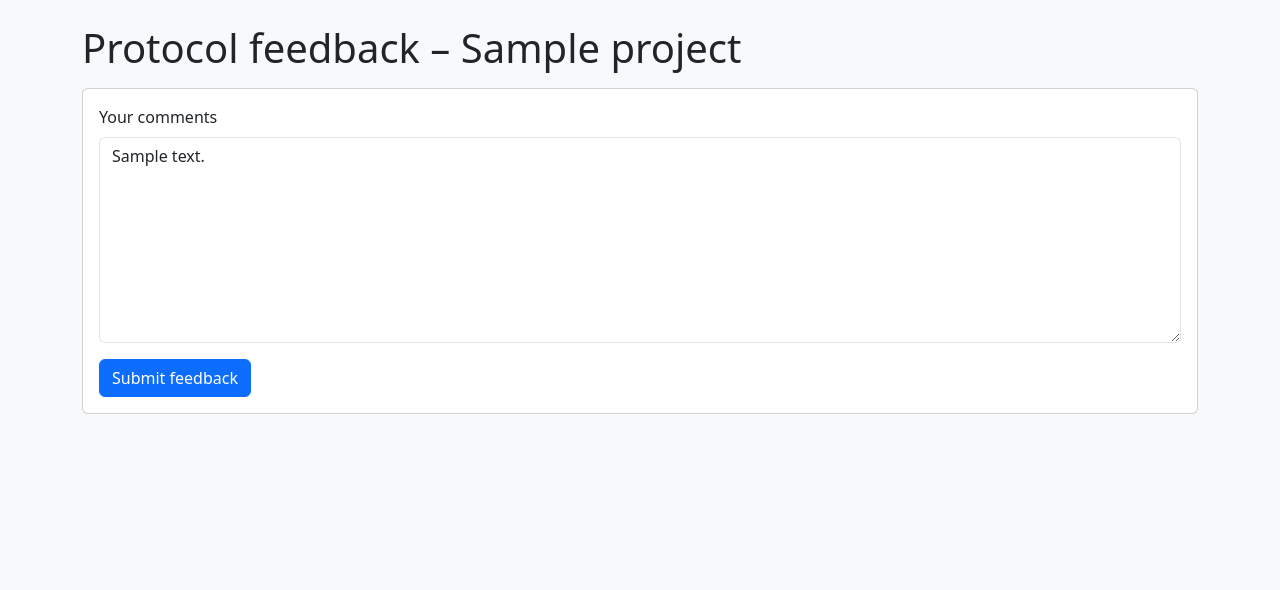
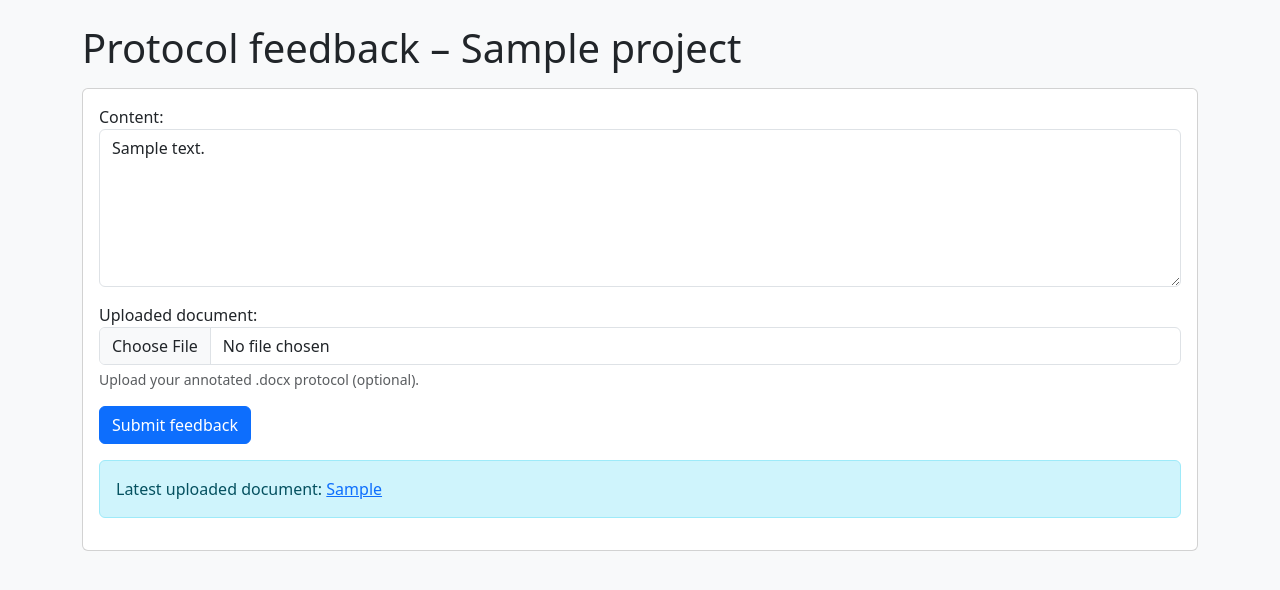
Before and after one commit to CEConservationEvidence/CE-Synopsis-Portal, a Django app: page /advisory/protocol/feedback/00000000-0000-0000-0000-000000000001/ in a window 1280 px wide. Shown: the part 56-646 px from the top of the page. Run offline with Django 5.2, Linux system fonts and the light colour scheme; tables that the repository leaves empty hold one stand-in row (values such as "Sample post"); parts of the project's set-up code (start-up, migrations or seed data) failed here and were passed over.

Commit message:
Add protocol feedback document upload feature
Introduces the ability for advisory board members to upload annotated .docx protocol documents as part of their feedback (CORE REQUIREMENT). Updates models, forms, views, and templates to support file uploads, display uploaded documents, and show feedback status in the advisory board list. Also adds protocol metadata fields to ProtocolFeedback and improves feedback handling in the UI.

```diff
--- a/src/synopsis/forms.py
+++ b/src/synopsis/forms.py
@@ -1,5 +1,6 @@
 from django import forms
 from django.contrib.auth.models import User
+from django.core.validators import FileExtensionValidator
 from .models import (
     AdvisoryBoardMember,
     Funder,
@@ -222,3 +223,18 @@ class ParticipationConfirmForm(forms.Form):
             }
         ),
     )
+
+
+class ProtocolFeedbackForm(forms.Form):
+    content = forms.CharField(
+        required=False,
+        widget=forms.Textarea(
+            attrs={"class": "form-control", "rows": 6, "placeholder": "Share your comments here"}
+        ),
+    )
+    uploaded_document = forms.FileField(
+        required=False,
+        widget=forms.ClearableFileInput(attrs={"class": "form-control"}),
+        validators=[FileExtensionValidator(["docx"])],
+        help_text="Upload your annotated .docx protocol (optional).",
+    )
--- a/src/synopsis/models.py
+++ b/src/synopsis/models.py
@@ -330,6 +330,10 @@ class AdvisoryBoardMember(models.Model):
     def __str__(self):
         return f"{self.first_name} {self.last_name or ''} ({self.email})"
 
+    @property
+    def latest_protocol_feedback(self):
+        return self.protocol_feedback.order_by("-submitted_at", "-created_at").first()
+
 
 class AdvisoryBoardInvitation(models.Model):
     """Simply tracks invitations sent to advisory board members for a project."""
@@ -382,6 +386,14 @@ class ProtocolFeedback(models.Model):
     content = models.TextField(blank=True)
     submitted_at = models.DateTimeField(null=True, blank=True)
     created_at = models.DateTimeField(default=timezone.now, editable=False)
+    uploaded_document = models.FileField(
+        upload_to="protocol_feedback_uploads/",
+        null=True,
+        blank=True,
+    )
+    protocol_document_name = models.CharField(max_length=255, blank=True)
+    protocol_document_last_updated = models.DateTimeField(null=True, blank=True)
+    protocol_stage_snapshot = models.CharField(max_length=20, blank=True)
 
     class Meta:
         ordering = ["-submitted_at", "-created_at"]
@@ -389,3 +401,9 @@ class ProtocolFeedback(models.Model):
     def __str__(self):
         who = self.member or self.email or "anonymous"
         return f"Feedback for {self.project.title} by {who}"
+
+
+    def latest_document_label(self) -> str:
+        if self.uploaded_document:
+            return self.uploaded_document.name.rsplit("/", 1)[-1]
+        return ""
--- a/src/synopsis/views.py
+++ b/src/synopsis/views.py
@@ -25,6 +25,7 @@ from .forms import (
     ReminderScheduleForm,
     ProtocolReminderScheduleForm,
     ParticipationConfirmForm,
+    ProtocolFeedbackForm,
 )
 from .models import (
     Project,
@@ -75,6 +76,25 @@ def _funder_contact_label(first: str | None, last: str | None) -> str:
     return " ".join(parts) if parts else "—"
 
 
+def _create_protocol_feedback(project, member=None, email=None, invitation=None):
+    proto = getattr(project, "protocol", None)
+    kwargs = {
+        "project": project,
+        "member": member,
+        "email": email or (member.email if member else ""),
+        "invitation": invitation,
+    }
+    if proto:
+        kwargs.update(
+            {
+                "protocol_document_name": getattr(proto.document, "name", ""),
+                "protocol_document_last_updated": proto.last_updated,
+                "protocol_stage_snapshot": proto.stage,
+            }
+        )
+    return ProtocolFeedback.objects.create(**kwargs)
+
+
 def _advisory_board_context(
     project,
     *,
@@ -82,10 +102,16 @@ def _advisory_board_context(
     reminder_form=None,
     protocol_form=None,
 ):
-    members = project.advisory_board_members.order_by("last_name", "first_name")
-    accepted_members = members.filter(response="Y")
-    declined_members = members.filter(response="N")
-    pending_members = members.exclude(response__in=["Y", "N"])
+    members_qs = project.advisory_board_members.prefetch_related(
+        "protocol_feedback"
+    ).order_by("last_name", "first_name")
+    accepted_members = list(members_qs.filter(response="Y"))
+    declined_members = list(members_qs.filter(response="N"))
+    pending_members = list(members_qs.exclude(response__in=["Y", "N"]))
+
+    for collection in (accepted_members, declined_members, pending_members):
+        for member in collection:
+            member.latest_feedback = member.latest_protocol_feedback
 
     direct_invites = project.invitations.filter(member__isnull=True).order_by(
         "-created_at"
@@ -1472,9 +1498,7 @@ def advisory_send_protocol_compose_all(request, project_id):
             message_body = form.cleaned_data.get("message") or ""
             sent = 0
             for m in members:
-                fb = ProtocolFeedback.objects.create(
-                    project=project, member=m, email=m.email
-                )
+                fb = _create_protocol_feedback(project, member=m, email=m.email)
                 feedback_url = request.build_absolute_uri(
                     reverse("synopsis:protocol_feedback", args=[str(fb.token)])
                 )
@@ -1540,9 +1564,7 @@ def advisory_send_protocol_compose_member(request, project_id, member_id):
         if form.is_valid():
             content = form.cleaned_data["content"]
             message_body = form.cleaned_data.get("message") or ""
-            fb = ProtocolFeedback.objects.create(
-                project=project, member=m, email=m.email
-            )
+            fb = _create_protocol_feedback(project, member=m, email=m.email)
             feedback_url = request.build_absolute_uri(
                 reverse("synopsis:protocol_feedback", args=[str(fb.token)])
             )
@@ -1592,23 +1614,50 @@ def advisory_send_protocol_compose_member(request, project_id, member_id):
 
 def protocol_feedback(request, token):
     fb = get_object_or_404(ProtocolFeedback, token=token)
+    member = fb.member
+    if member and member.response == "N":
+        return render(
+            request,
+            "synopsis/protocol_feedback_thanks.html",
+            {
+                "project": fb.project,
+                "error": "This link is no longer available because you declined the invitation.",
+            },
+        )
+
     if request.method == "POST":
-        content = (request.POST.get("content") or "").strip()
-        if not content:
-            messages.error(request, "Please enter your comments.")
-        else:
-            fb.content = content
-            fb.submitted_at = timezone.now()
-            fb.save(update_fields=["content", "submitted_at"])
+        form = ProtocolFeedbackForm(request.POST, request.FILES)
+        if form.is_valid():
+            content = form.cleaned_data["content"].strip()
+            uploaded_doc = form.cleaned_data["uploaded_document"]
+            updates = []
+            if content:
+                fb.content = content
+                updates.append("content")
+            if uploaded_doc:
+                fb.uploaded_document = uploaded_doc
+                updates.append("uploaded_document")
+            if updates:
+                fb.submitted_at = timezone.now()
+                updates.append("submitted_at")
+                fb.save(update_fields=updates)
             return render(
                 request,
                 "synopsis/protocol_feedback_thanks.html",
-                {"project": fb.project},
+                {"project": fb.project, "feedback": fb},
             )
+    else:
+        form = ProtocolFeedbackForm(initial={"content": fb.content})
+
     return render(
         request,
         "synopsis/protocol_feedback_form.html",
-        {"project": fb.project, "token": fb.token, "feedback": fb},
+        {
+            "project": fb.project,
+            "token": fb.token,
+            "feedback": fb,
+            "form": form,
+        },
     )
 
 
--- a/src/templates/synopsis/protocol_feedback_form.html
+++ b/src/templates/synopsis/protocol_feedback_form.html
@@ -4,14 +4,26 @@
 <h1 class="mb-3">Protocol feedback – {{ project.title }}</h1>
 <div class="card">
   <div class="card-body">
-    <form method="post">
+    <form method="post" enctype="multipart/form-data">
       {% csrf_token %}
       <div class="mb-3">
-        <label class="form-label">Your comments</label>
-        <textarea class="form-control" name="content" rows="8">{{ feedback.content }}</textarea>
+        {{ form.content.label_tag }}
+        {{ form.content }}
+        {{ form.content.errors }}
+      </div>
+      <div class="mb-3">
+        {{ form.uploaded_document.label_tag }}
+        {{ form.uploaded_document }}
+        {{ form.uploaded_document.errors }}
+        <div class="form-text">Upload your annotated .docx protocol (optional).</div>
       </div>
       <button class="btn btn-primary">Submit feedback</button>
     </form>
+    {% if feedback.uploaded_document %}
+      <div class="alert alert-info mt-3" role="alert">
+        Latest uploaded document: <a href="{{ feedback.uploaded_document.url }}">{{ feedback.latest_document_label }}</a>
+      </div>
+    {% endif %}
   </div>
 </div>
 {% endblock %}
```
Also changed, not shown: src/templates/synopsis/advisory_board_list.html (+13 -0 lines), src/templates/synopsis/protocol_feedback_thanks.html (+10 -2 lines), src/synopsis/migrations/0021_advisoryboardmember_participation_confirmed_and_more.py.
